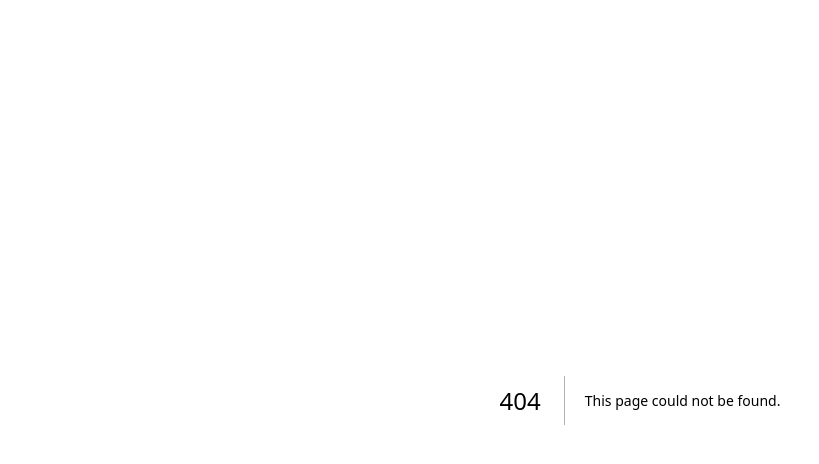
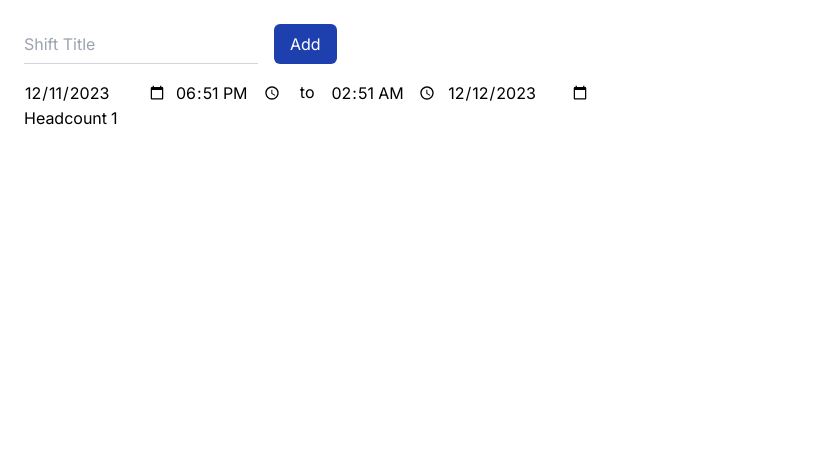
Before and after one commit to ericli18/open-schedule, a Next.js app: page /dashboard in a window 1280 px wide. Before the commit this address had no page. Shown: the top 464 px of the page, without its empty margins (0-819 px from the left). Built offline with nearby package versions, Linux system fonts and the light colour scheme.

Commit message:
Add form and calendar pages

```diff
--- /dev/null
+++ b/src/app/calendar/page.jsx
@@ -0,0 +1,41 @@
+"use client";
+import { Calendar, dayjsLocalizer } from "react-big-calendar";
+import dayjs from "dayjs";
+import "react-big-calendar/lib/css/react-big-calendar.css";
+import { useState } from "react";
+
+export default function Page({ shifts, employees }) {
+  const localizer = dayjsLocalizer(dayjs)
+  const [view, setView] = useState('week')
+
+
+  const events = [
+    {
+      title: 'Headcount : 2',
+      start: new Date('2023-12-10T13:45:00-05:00'),
+      end: new Date('2023-12-11T01:00:00-05:00'),
+      resourceId: 1,
+    }
+  ]
+
+
+  const MyCalendar = props => (
+    <div>
+      <Calendar
+        localizer={localizer}
+        events={events}
+        startAccessor="start"
+        endAccessor="end"
+        style={{ minHeight: 500, width: "80%"}}
+        views={['week', 'day']}
+        view="week"
+      />
+    </div>
+  )
+
+  return (
+    <>
+      <MyCalendar />
+    </>
+  )
+}
--- /dev/null
+++ b/src/app/dashboard/page.jsx
@@ -0,0 +1,75 @@
+"use client";
+import { useState } from "react";
+import dayjs from "dayjs";
+import timezone from "dayjs/plugin/timezone";
+import utc from "dayjs/plugin/utc";
+
+dayjs.extend(utc);
+dayjs.extend(timezone);
+
+export default function Page() {
+  const [date, setDate] = useState(dayjs());
+  const positions = ["Supervisor", "Manager", "Employee"];
+  const [timezone, setTimezone] = useState(
+    Intl.DateTimeFormat().resolvedOptions().timeZone
+  );
+
+  const currentDate = dayjs().format("YYYY-MM-DD");
+  const currentTime = dayjs().format("HH:mm");
+  const nextDay = dayjs().add(8, "hour");
+  const nextDate = nextDay.format("YYYY-MM-DD");
+  const nextTime = nextDay.format("HH:mm");
+
+
+  return (
+    <form>
+      <div className='rounded-md p-4 md:p-6 flex-col gap-8 sm:gap-4'>
+        <div className='mb-4 flex'>
+          <label className='block sr-only' htmlFor='title'>Shift title</label>
+          <input
+            className='block border-b border-gray-300 focus:border-b-2 focus:border-blue-800 outline-none'
+            type='text'
+            name='title'
+            id='title'
+            placeholder='Shift Title'
+          />
+          <button className='ml-4 bg-blue-800 text-white px-4 py-2 rounded-md'>
+            Add
+          </button>
+        </div>
+        <div className='flex flex-col sm:flex-row gap-4'>
+          <div className='flex flex-wrap gap-2'>
+            <label htmlFor='startDate' className="sr-only">starting date</label>
+            <input type='date' id='startDate' defaultValue={currentDate} />
+            <label htmlFor='startTime' className="sr-only">starting time</label>
+            <input type='time' id='startTime' defaultValue={currentTime}/>
+          </div>
+          <span>to</span>
+          <div className=''>
+            <div className='flex flex-wrap gap-2'>
+              <label htmlFor='endTime' className="sr-only">Ending time</label>
+              <input type='time' id='endTime' defaultValue={nextTime}/>
+              <label htmlFor='endDate' className="sr-only">Ending time</label>
+              <input type='date' id='endDate' defaultValue={nextDate} />
+            </div>
+          </div>
+        </div>
+        {/* <fieldset>
+          <legend>Choose the positions on this shift: </legend>
+          {positions.map((position) => {
+            return (
+              <div key={position}>
+                <input type='checkbox' name={position} id={position} className="mr-2"/>
+                <label htmlFor={position}>{position}</label>
+              </div>
+            );
+          })}
+        </fieldset> */}
+        <div className="flex flex-col sm:flex-row gap-4 sm:gap-1">
+          <label htmlFor="headcount">Headcount</label>
+          <input type='number' name='headcount' id='headcount' min='1' max='100' defaultValue='1' className='w-16' />
+        </div>
+      </div>
+    </form>
+  );
+}
--- a/src/app/globals.css
+++ b/src/app/globals.css
@@ -1,7 +1,7 @@
 @tailwind base;
 @tailwind components;
 @tailwind utilities;
-
+/*
 :root {
   --foreground-rgb: 0, 0, 0;
   --background-start-rgb: 214, 219, 220;
@@ -24,4 +24,4 @@ body {
       rgb(var(--background-end-rgb))
     )
     rgb(var(--background-start-rgb));
-}
+} */
```
Also changed, not shown: package.json (+8 -5 lines), 1 other file (tests, documents, lock files or other folders).
